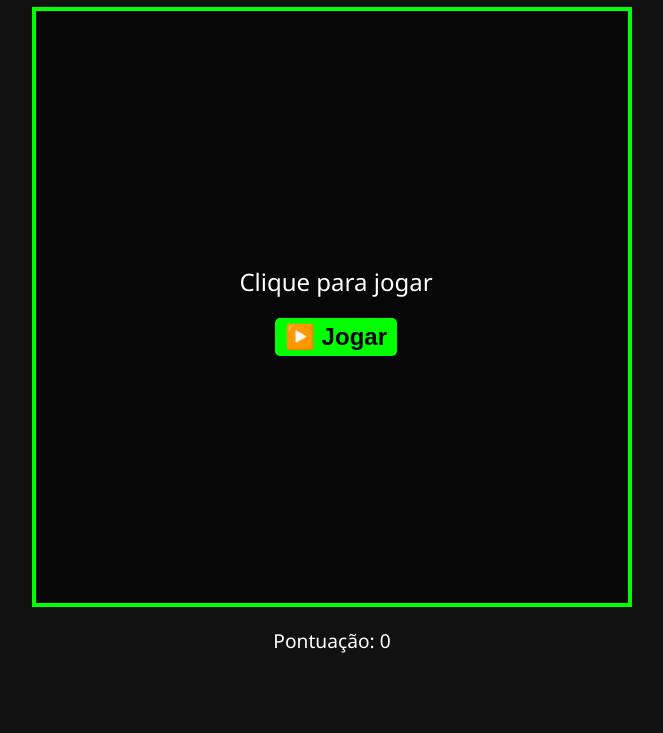
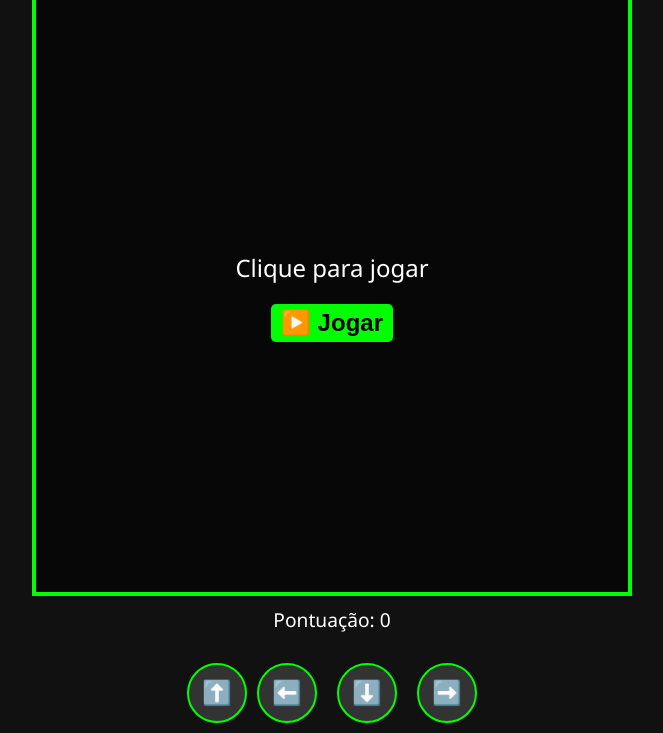
Before and after one commit to Andrellluft/jogo-da-cobrinha, a plain HTML site: page index.html in a window 1280 px wide. Shown: the part 106-839 px from the top of the page, without its empty margins (308-971 px from the left). Before the commit the page ends 800 px from the top, so only its background shows below. Drawn offline with Linux system fonts and the light colour scheme.

Commit message:
Add files via upload

```diff
--- a/index.html
+++ b/index.html
@@ -13,20 +13,24 @@
       display: flex;
       flex-direction: column;
       align-items: center;
-      justify-content: center;
-      height: 100vh;
+      justify-content: flex-start;
+      min-height: 100vh;
+      padding: 10px;
       gap: 10px;
     }
 
-    h1 { font-size: 2em; }
+    h1 { font-size: 2em; text-align: center; }
 
     #game {
-      width: 600px;
-      height: 600px;
+      width: 90vmin;
+      height: 90vmin;
+      max-width: 600px;
+      max-height: 600px;
       background: #222;
       border: 4px solid #0f0;
       position: relative;
       overflow: hidden;
+      touch-action: none;
     }
 
     .snake {
@@ -35,7 +39,6 @@
       position: absolute;
       background: linear-gradient(145deg, #0f0, #0a0);
       border-radius: 5px;
-      transition: all 0.08s linear;
     }
 
     .food {
@@ -53,16 +56,18 @@
       100% { transform: scale(1); }
     }
 
-    #controls {
+    #controls, #mobileControls {
       display: flex;
       gap: 10px;
       align-items: center;
       font-size: 1em;
+      flex-wrap: wrap;
+      justify-content: center;
     }
 
     #score, #status {
-      margin-top: 10px;
       font-size: 1.2em;
+      text-align: center;
     }
 
     select, button {
@@ -76,8 +81,8 @@
       position: absolute;
       top: 0;
       left: 0;
-      width: 600px;
-      height: 600px;
+      width: 100%;
+      height: 100%;
       background: rgba(0,0,0,0.8);
       color: white;
       display: flex;
@@ -86,7 +91,6 @@
       justify-content: center;
       font-size: 1.5em;
       z-index: 10;
-      display: none;
     }
 
     #overlay button {
@@ -94,6 +98,20 @@
       background: #0f0;
       color: #000;
       font-weight: bold;
+    }
+
+    #mobileControls button {
+      width: 60px;
+      height: 60px;
+      font-size: 1.5em;
+      background: #333;
+      color: #0f0;
+      border-radius: 50%;
+      border: 2px solid #0f0;
+    }
+
+    #mobileControls {
+      margin-top: 10px;
     }
   </style>
 </head>
@@ -119,6 +137,18 @@
 
   <div id="score">Pontuação: 0</div>
   <div id="status"></div>
+
+  <!-- Botões para toque no mobile -->
+  <div id="mobileControls">
+    <div style="display: flex; justify-content: center;">
+      <button onclick="setDirection('up')">⬆️</button>
+    </div>
+    <div style="display: flex; justify-content: center; gap: 20px;">
+      <button onclick="setDirection('left')">⬅️</button>
+      <button onclick="setDirection('down')">⬇️</button>
+      <button onclick="setDirection('right')">➡️</button>
+    </div>
+  </div>
 
   <script>
     const game = document.getElementById('game');
@@ -177,6 +207,7 @@
         score++;
         scoreText.textContent = 'Pontuação: ' + score;
         food = spawnFood();
+        if (navigator.vibrate) navigator.vibrate(100);
       } else {
         snake.pop();
       }
@@ -219,13 +250,44 @@
       return snake.some(seg => seg.x === pos.x && seg.y === pos.y);
     }
 
+    function setDirection(newDir) {
+      if (newDir === 'up' && direction !== 'down') direction = 'up';
+      if (newDir === 'down' && direction !== 'up') direction = 'down';
+      if (newDir === 'left' && direction !== 'right') direction = 'left';
+      if (newDir === 'right' && direction !== 'left') direction = 'right';
+    }
+
     document.addEventListener('keydown', e => {
       const k = e.key;
-      if (k === 'ArrowUp' && direction !== 'down') direction = 'up';
-      if (k === 'ArrowDown' && direction !== 'up') direction = 'down';
-      if (k === 'ArrowLeft' && direction !== 'right') direction = 'left';
-      if (k === 'ArrowRight' && direction !== 'left') direction = 'right';
+      if (k === 'ArrowUp') setDirection('up');
+      if (k === 'ArrowDown') setDirection('down');
+      if (k === 'ArrowLeft') setDirection('left');
+      if (k === 'ArrowRight') setDirection('right');
     });
+
+    // Swipe por toque
+    let touchStartX = 0;
+    let touchStartY = 0;
+
+    game.addEventListener('touchstart', e => {
+      const touch = e.touches[0];
+      touchStartX = touch.clientX;
+      touchStartY = touch.clientY;
+    }, { passive: true });
+
+    game.addEventListener('touchend', e => {
+      const touch = e.changedTouches[0];
+      const deltaX = touch.clientX - touchStartX;
+      const deltaY = touch.clientY - touchStartY;
+
+      if (Math.abs(deltaX) > Math.abs(deltaY)) {
+        if (deltaX > 30) setDirection('right');
+        else if (deltaX < -30) setDirection('left');
+      } else {
+        if (deltaY > 30) setDirection('down');
+        else if (deltaY < -30) setDirection('up');
+      }
+    }, { passive: true });
 
     pauseBtn.addEventListener('click', () => {
       paused = !paused;
@@ -241,7 +303,6 @@
       }
     });
 
-    // Início com overlay
     overlay.style.display = 'flex';
   </script>
 </body>
```
